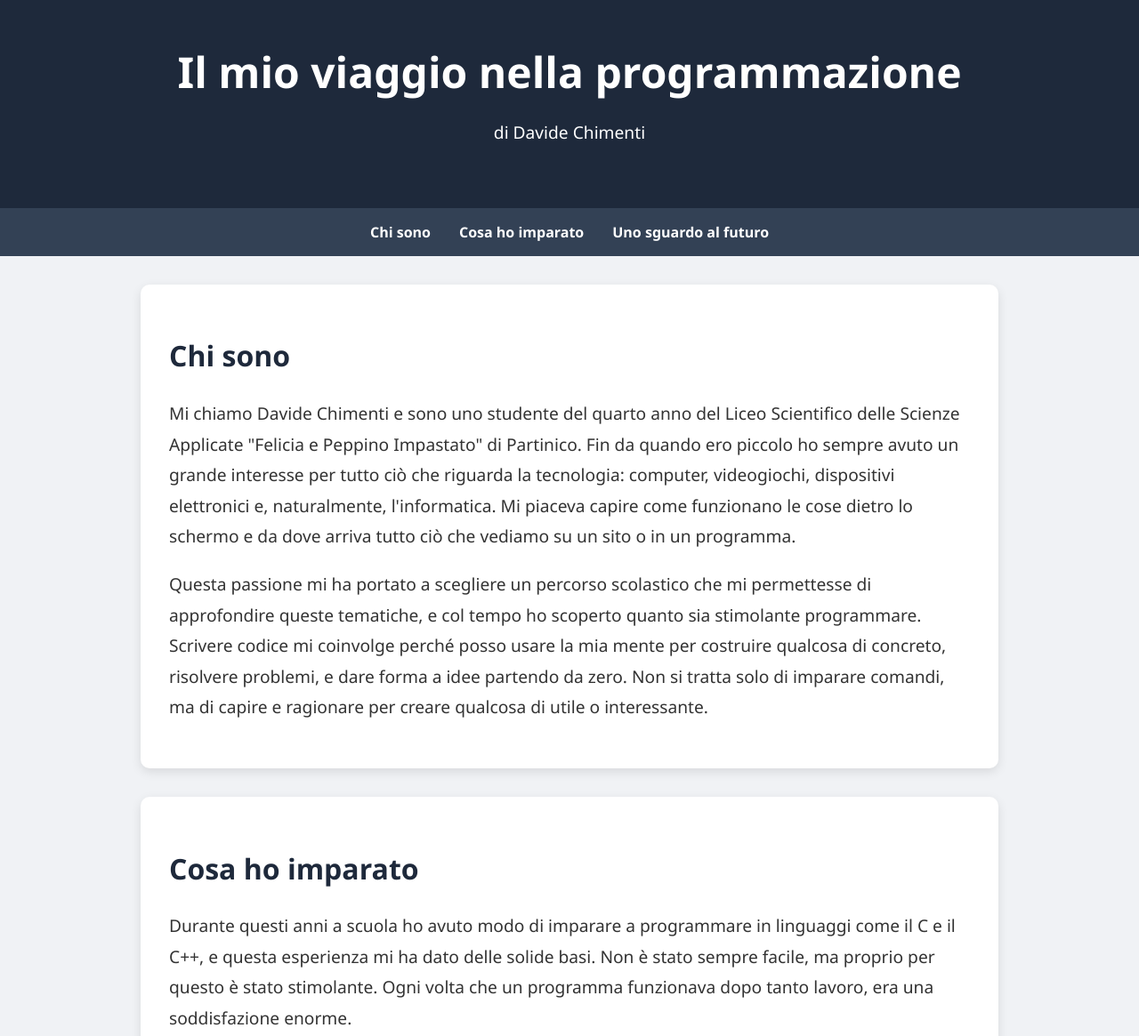
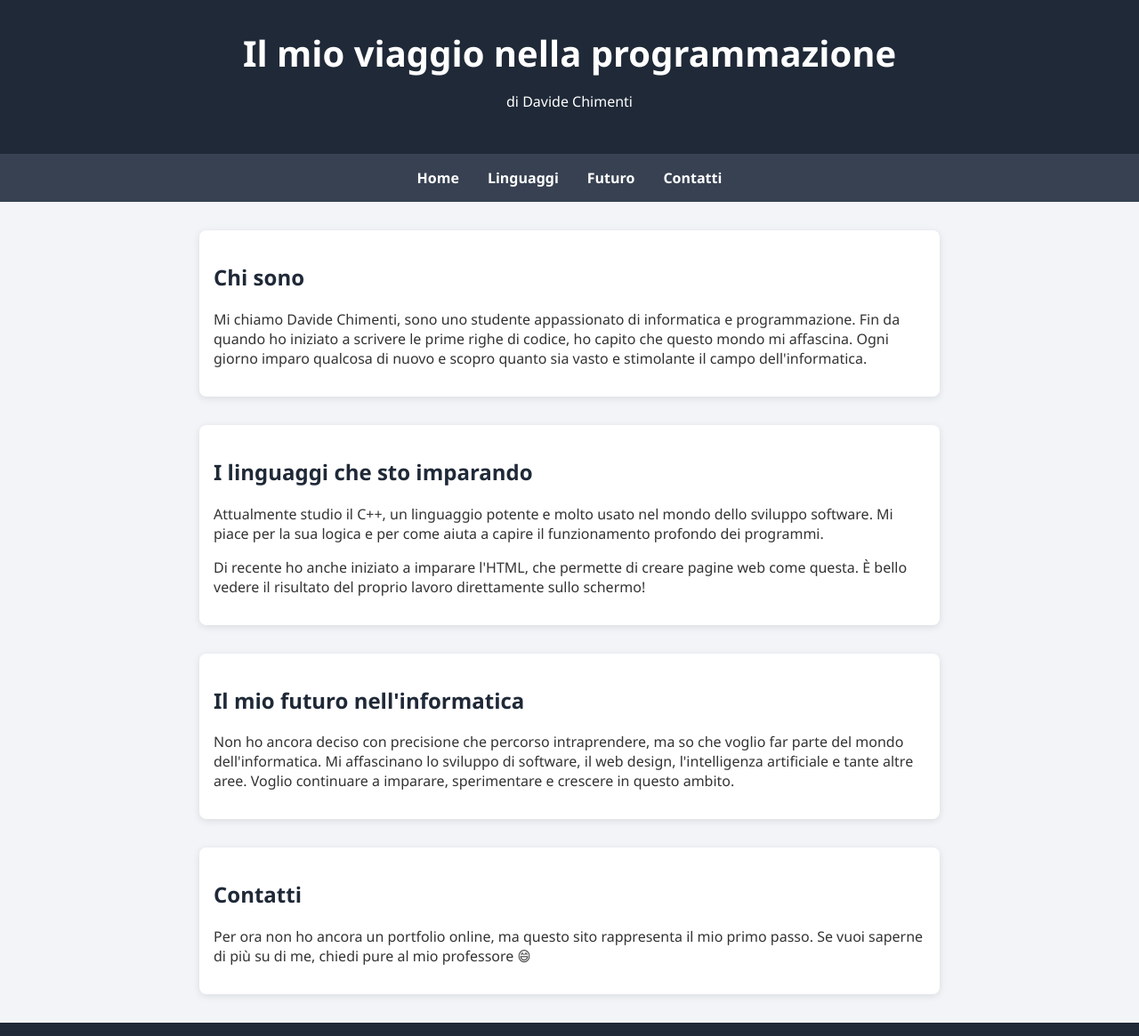
Before and after one commit to Rexartis/capolavoro-davide, a plain HTML site: page index.html in a window 1280 px wide. Shown: the top 1165 px of the page at 89% size. Drawn offline with Linux system fonts and the light colour scheme.

Commit message:
Add files via upload

```diff
--- a/index.html
+++ b/index.html
@@ -1,3 +1,4 @@
+
 <!DOCTYPE html>
 <html lang="it">
 <head>
@@ -8,29 +9,25 @@
     body {
       margin: 0;
       font-family: 'Segoe UI', Tahoma, Geneva, Verdana, sans-serif;
-      background: #f0f2f5;
+      background: #f2f4f8;
       color: #333;
-      scroll-behavior: smooth;
     }
     header {
-      background: #1e293b;
+      background: #1f2937;
       color: white;
-      padding: 3rem 1rem;
+      padding: 2rem 1rem;
       text-align: center;
     }
     header h1 {
       margin: 0;
-      font-size: 3rem;
+      font-size: 2.5rem;
     }
     nav {
-      background: #334155;
+      background: #374151;
       display: flex;
       justify-content: center;
       gap: 2rem;
       padding: 1rem;
-      position: sticky;
-      top: 0;
-      z-index: 100;
     }
     nav a {
       color: white;
@@ -41,29 +38,20 @@
       text-decoration: underline;
     }
     section {
-      max-width: 900px;
+      max-width: 800px;
       margin: 2rem auto;
-      padding: 2rem;
+      padding: 1rem;
       background: white;
-      border-radius: 10px;
-      box-shadow: 0 4px 12px rgba(0, 0, 0, 0.1);
-      transition: transform 0.3s ease;
-    }
-    section:hover {
-      transform: translateY(-4px);
+      border-radius: 8px;
+      box-shadow: 0 2px 8px rgba(0,0,0,0.1);
     }
     h2 {
-      color: #1e293b;
-      font-size: 2rem;
-    }
-    p {
-      font-size: 1.2rem;
-      line-height: 1.8;
+      color: #1f2937;
     }
     footer {
       text-align: center;
       padding: 2rem 1rem;
-      background: #1e293b;
+      background: #1f2937;
       color: white;
     }
   </style>
@@ -75,27 +63,31 @@
   </header>
 
   <nav>
-    <a href="#intro">Chi sono</a>
-    <a href="#linguaggi">Cosa ho imparato</a>
-    <a href="#futuro">Uno sguardo al futuro</a>
+    <a href="#intro">Home</a>
+    <a href="#linguaggi">Linguaggi</a>
+    <a href="#futuro">Futuro</a>
+    <a href="#contatti">Contatti</a>
   </nav>
 
   <section id="intro">
     <h2>Chi sono</h2>
-    <p>Mi chiamo Davide Chimenti e sono uno studente del quarto anno del Liceo Scientifico delle Scienze Applicate "Felicia e Peppino Impastato" di Partinico. Fin da quando ero piccolo ho sempre avuto un grande interesse per tutto ciò che riguarda la tecnologia: computer, videogiochi, dispositivi elettronici e, naturalmente, l'informatica. Mi piaceva capire come funzionano le cose dietro lo schermo e da dove arriva tutto ciò che vediamo su un sito o in un programma.</p>
-    <p>Questa passione mi ha portato a scegliere un percorso scolastico che mi permettesse di approfondire queste tematiche, e col tempo ho scoperto quanto sia stimolante programmare. Scrivere codice mi coinvolge perché posso usare la mia mente per costruire qualcosa di concreto, risolvere problemi, e dare forma a idee partendo da zero. Non si tratta solo di imparare comandi, ma di capire e ragionare per creare qualcosa di utile o interessante.</p>
+    <p>Mi chiamo Davide Chimenti, sono uno studente appassionato di informatica e programmazione. Fin da quando ho iniziato a scrivere le prime righe di codice, ho capito che questo mondo mi affascina. Ogni giorno imparo qualcosa di nuovo e scopro quanto sia vasto e stimolante il campo dell'informatica.</p>
   </section>
 
   <section id="linguaggi">
-    <h2>Cosa ho imparato</h2>
-    <p>Durante questi anni a scuola ho avuto modo di imparare a programmare in linguaggi come il C e il C++, e questa esperienza mi ha dato delle solide basi. Non è stato sempre facile, ma proprio per questo è stato stimolante. Ogni volta che un programma funzionava dopo tanto lavoro, era una soddisfazione enorme.</p>
-    <p>Quest'anno ho iniziato a studiare anche HTML, un linguaggio che permette di creare pagine web. Per mettere in pratica quello che ho imparato, ho realizzato da solo questo sito. Ho scritto il codice usando le conoscenze acquisite a scuola, ma mi sono anche aiutato con l'intelligenza artificiale, che è uno strumento molto utile per imparare velocemente, correggere gli errori e capire meglio come funziona la scrittura del codice. Non si tratta di copiare, ma di imparare in modo più efficace, confrontando le proprie idee con un supporto intelligente.</p>
+    <h2>I linguaggi che sto imparando</h2>
+    <p>Attualmente studio il C++, un linguaggio potente e molto usato nel mondo dello sviluppo software. Mi piace per la sua logica e per come aiuta a capire il funzionamento profondo dei programmi.</p>
+    <p>Di recente ho anche iniziato a imparare l'HTML, che permette di creare pagine web come questa. È bello vedere il risultato del proprio lavoro direttamente sullo schermo!</p>
   </section>
 
   <section id="futuro">
-    <h2>Uno sguardo al futuro</h2>
-    <p>Ancora non ho deciso con precisione quale direzione voglio prendere nel campo dell'informatica. Ci sono tantissimi ambiti che mi incuriosiscono: lo sviluppo software, il web, l’intelligenza artificiale, la sicurezza informatica, e molto altro. Ogni giorno scopro qualcosa di nuovo e interessante, e sento di voler continuare a esplorare.</p>
-    <p>Di una cosa però sono sicuro: voglio che l'informatica faccia parte del mio futuro. Voglio continuare a migliorarmi, a costruire progetti sempre più complessi e utili, e magari un giorno lavorare in un settore dove potrò davvero fare la differenza. Questo sito è solo un primo passo, ma rappresenta una base concreta del mio percorso: un segnale di quello che posso fare oggi, e di ciò che sogno di fare domani.</p>
+    <h2>Il mio futuro nell'informatica</h2>
+    <p>Non ho ancora deciso con precisione che percorso intraprendere, ma so che voglio far parte del mondo dell'informatica. Mi affascinano lo sviluppo di software, il web design, l'intelligenza artificiale e tante altre aree. Voglio continuare a imparare, sperimentare e crescere in questo ambito.</p>
+  </section>
+
+  <section id="contatti">
+    <h2>Contatti</h2>
+    <p>Per ora non ho ancora un portfolio online, ma questo sito rappresenta il mio primo passo. Se vuoi saperne di più su di me, chiedi pure al mio professore 😄</p>
   </section>
 
   <footer>
```
